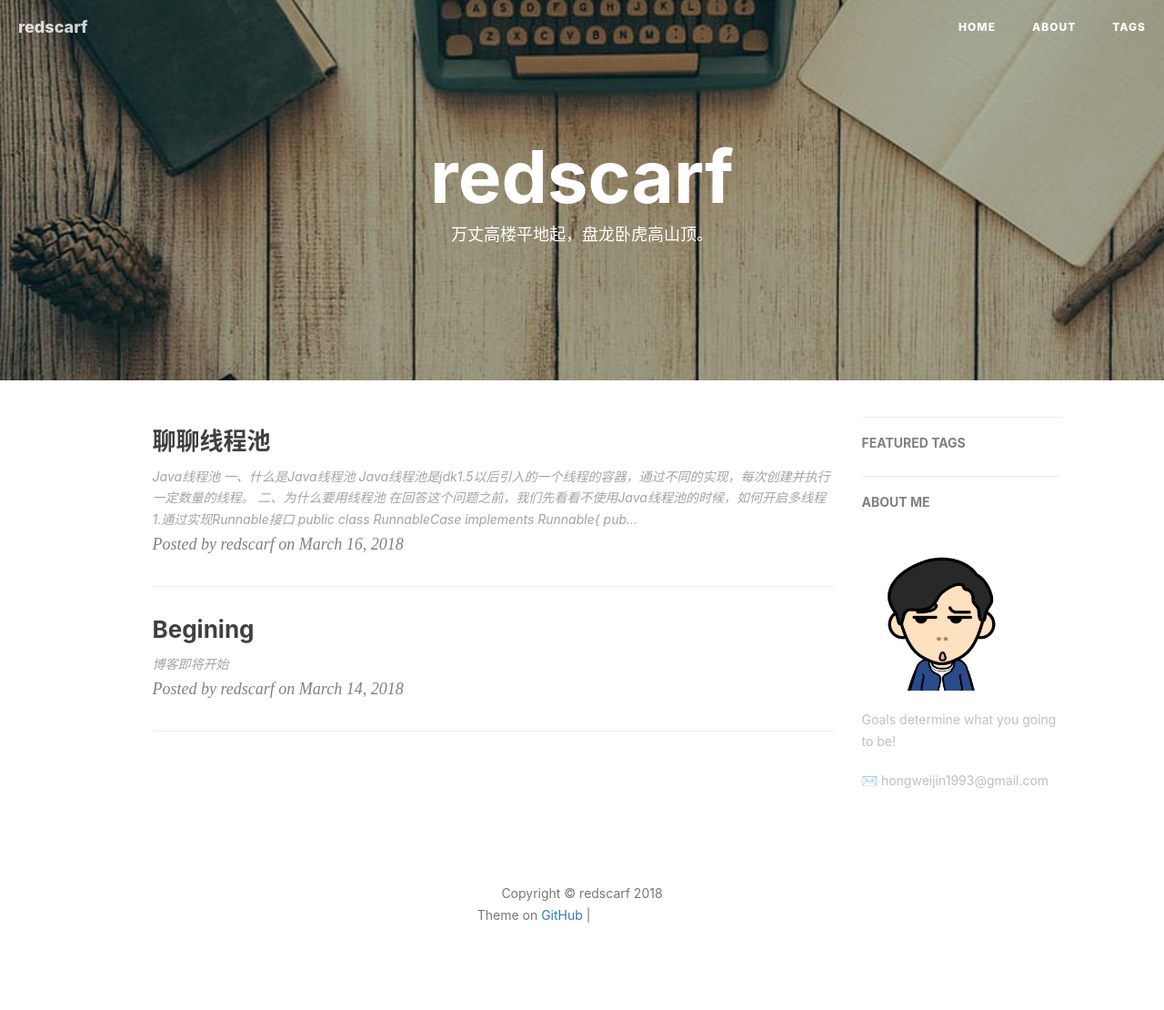
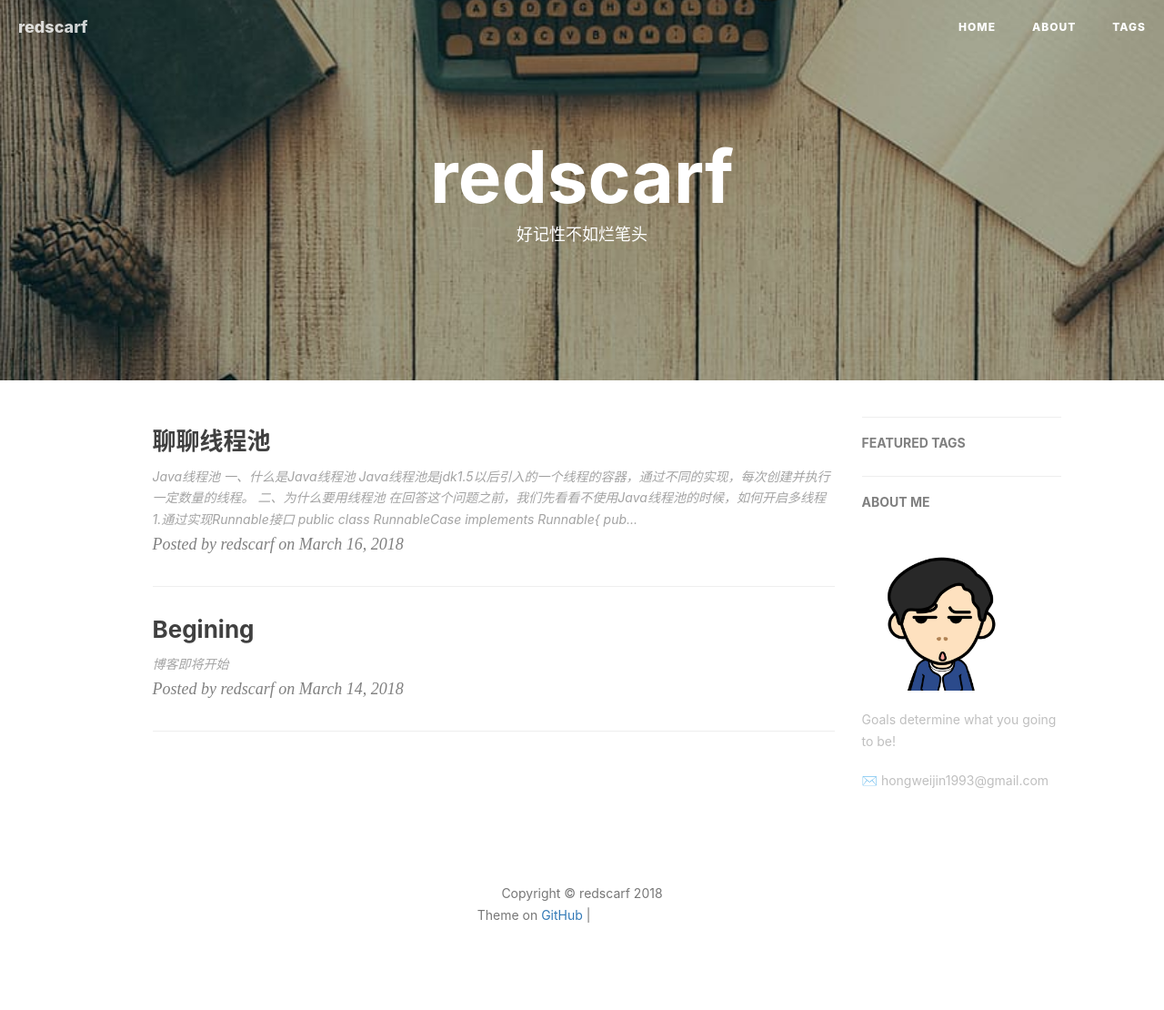
Before and after one commit to Jin-H/Jin-H.github.io, a Jekyll site: the page built from index.html, in a window 1280 px wide. Shown: the whole page at 91% size. Built offline with Jekyll 4.4.1, drawn with Linux system fonts in a browser that asks for light colours; nearby versions of some CDN libraries; the list of posts is cut into pages by our own code; comment, search, counter and statistics services are not loaded; grey boxes are pictures that could not be loaded.

Commit message:
modify description

```diff
--- a/index.html
+++ b/index.html
@@ -1,6 +1,6 @@
 ---
 layout: page
-description: "万丈高楼平地起，盘龙卧虎高山顶。"
+description: "好记性不如烂笔头"
 ---
 
 {% for post in paginator.posts %}
```
